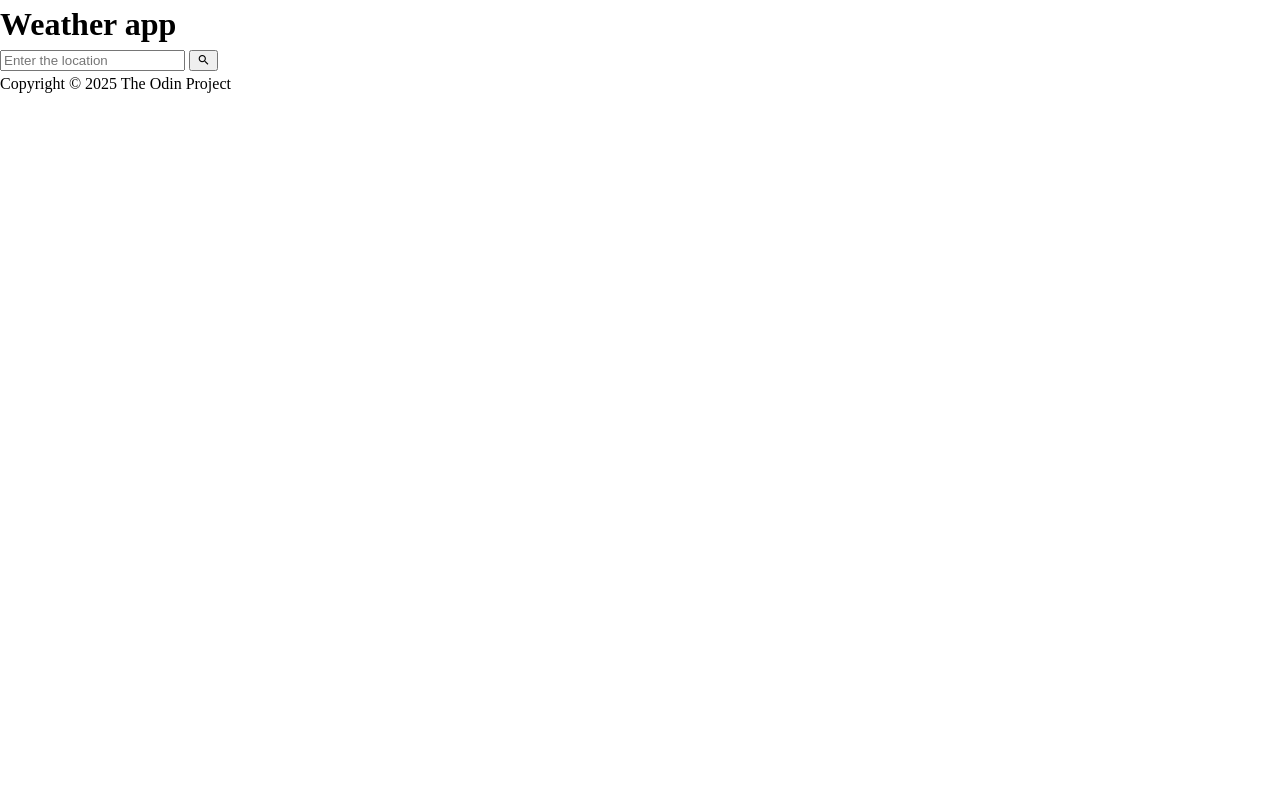
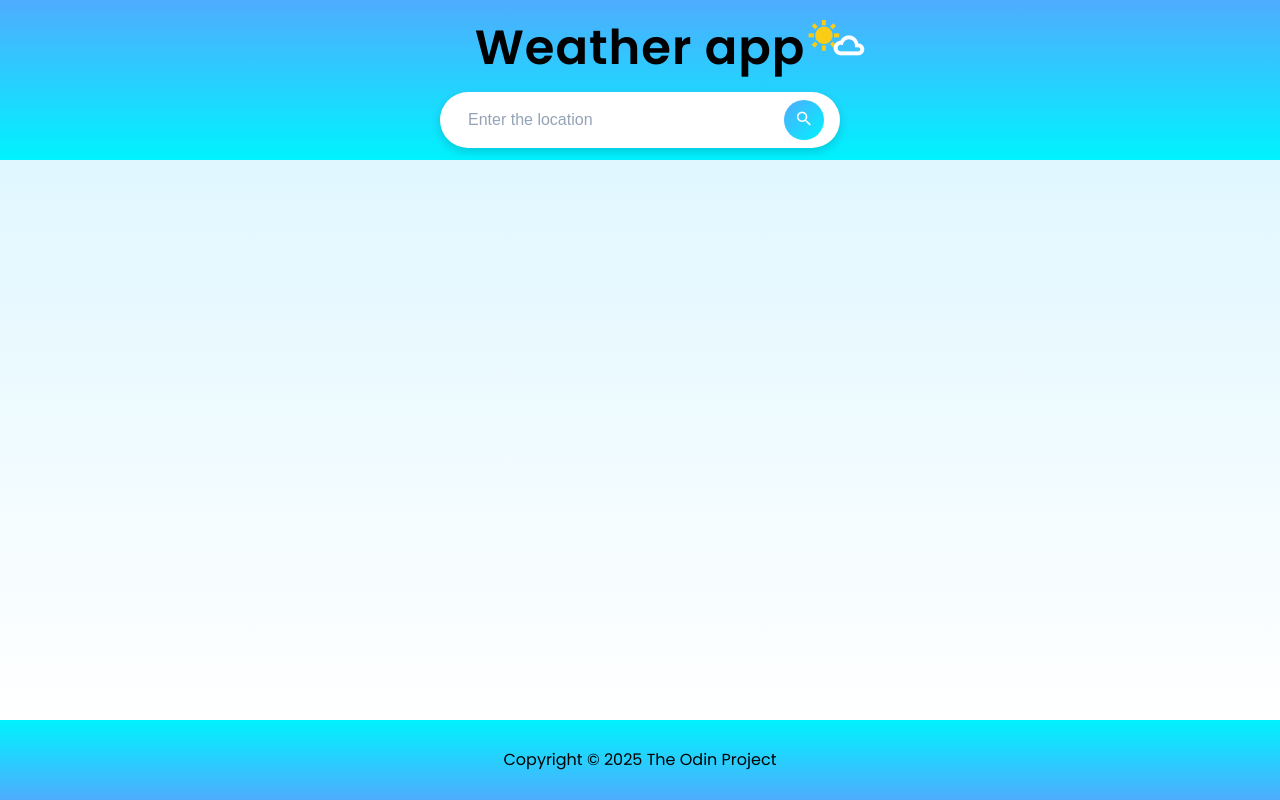
Before and after one commit to pawelgawron3/odin-weather-app, a website built with webpack: page src/template.html in a window 1280 px wide. Built offline with nearby package versions, Linux system fonts and the light colour scheme.

Commit message:
Add styling for page

```diff
--- a/src/styles.css
+++ b/src/styles.css
@@ -1,3 +1,5 @@
+@import url("https://fonts.googleapis.com/css2?family=Poppins:wght@400;600&display=swap");
+
 *,
 *::before,
 *::after {
@@ -8,5 +10,127 @@
   margin: 0;
 }
 body {
+  width: 100vw;
+  font-family: "Poppins", sans-serif;
   line-height: 1.5;
 }
+
+header {
+  width: 100%;
+  height: 20vh;
+  display: flex;
+  flex-direction: column;
+  justify-content: center;
+  align-items: center;
+  gap: 0.5rem;
+  padding: 10px 10px;
+  background: linear-gradient(#4facfe, #00f2fe);
+}
+
+.logo {
+  position: relative;
+  font-size: 3rem;
+  letter-spacing: 1px;
+}
+
+.logo::before {
+  position: absolute;
+  right: -35px;
+  content: "\F05A8";
+  font-family: "Material Design Icons";
+  font-size: 2rem;
+  color: #facc15;
+  transition: transform 1.5s ease;
+}
+
+.logo::after {
+  position: absolute;
+  right: -60px;
+  top: 10px;
+  content: "\F0590";
+  font-family: "Material Design Icons";
+  font-size: 2rem;
+  color: #fff;
+  transition: transform 0.6s ease;
+}
+
+.logo:hover::before {
+  transform: rotate(360deg);
+}
+
+.logo:hover::after {
+  transform: translateX(-5px);
+}
+
+.search-box {
+  display: flex;
+  background: #fff;
+  border-radius: 2rem;
+  padding: 0.5rem 1rem;
+  box-shadow: 0 4px 10px rgba(0, 0, 0, 0.15);
+  max-width: 400px;
+  width: 100%;
+  transition:
+    transform 0.3s ease,
+    box-shadow 0.3s ease;
+}
+
+.search-box:focus-within {
+  transform: translateY(-5px);
+  box-shadow: 0 8px 20px rgba(0, 0, 0, 0.3);
+}
+
+.search-box input {
+  flex: 1;
+  border: none;
+  outline: none;
+  font-size: 1rem;
+  padding: 0.5rem 0.75rem;
+  border-radius: 2rem;
+  color: #1e293b;
+}
+
+.search-box input::placeholder {
+  color: #94a3b8;
+}
+
+.search-box button {
+  border: none;
+  background: linear-gradient(135deg, #4facfe, #00f2fe);
+  color: #fff;
+  border-radius: 50%;
+  width: 40px;
+  height: 40px;
+  cursor: pointer;
+  display: flex;
+  align-items: center;
+  justify-content: center;
+  transition:
+    transform 0.2s ease,
+    box-shadow 0.2s ease;
+}
+
+.search-box button:hover {
+  transform: scale(1.1);
+  box-shadow: 0 4px 12px rgba(0, 0, 0, 0.15);
+}
+
+.search-box button span {
+  font-size: 1.2rem;
+}
+
+main {
+  width: 100%;
+  min-height: 70vh;
+  background: linear-gradient(to bottom, #e0f7ff, #ffffff);
+  padding: 2rem;
+}
+footer {
+  width: 100%;
+  height: 10vh;
+  padding: 10px 10px;
+  display: flex;
+  justify-content: center;
+  align-items: center;
+  background: linear-gradient(#00f2fe, #4facfe);
+}
```
